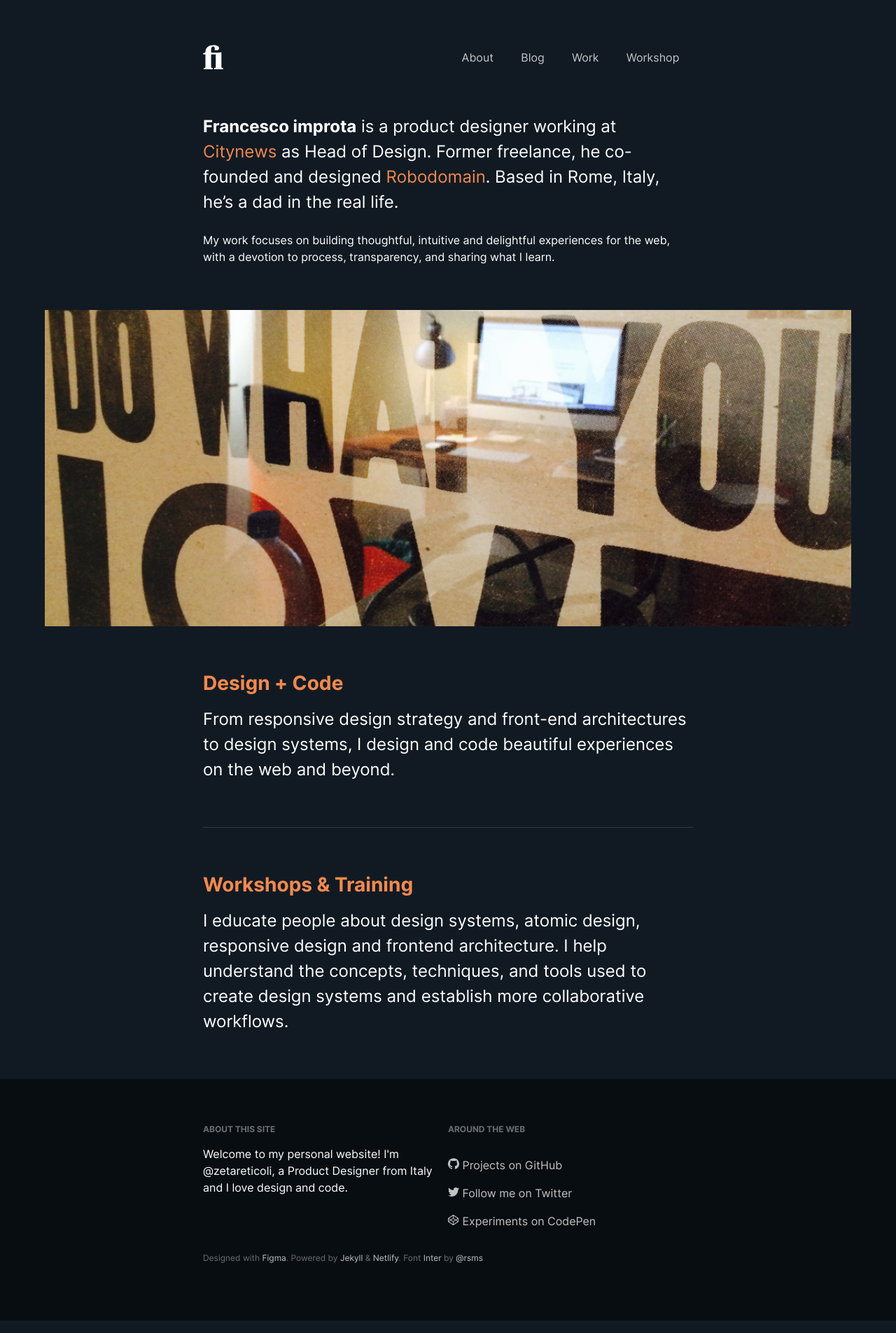
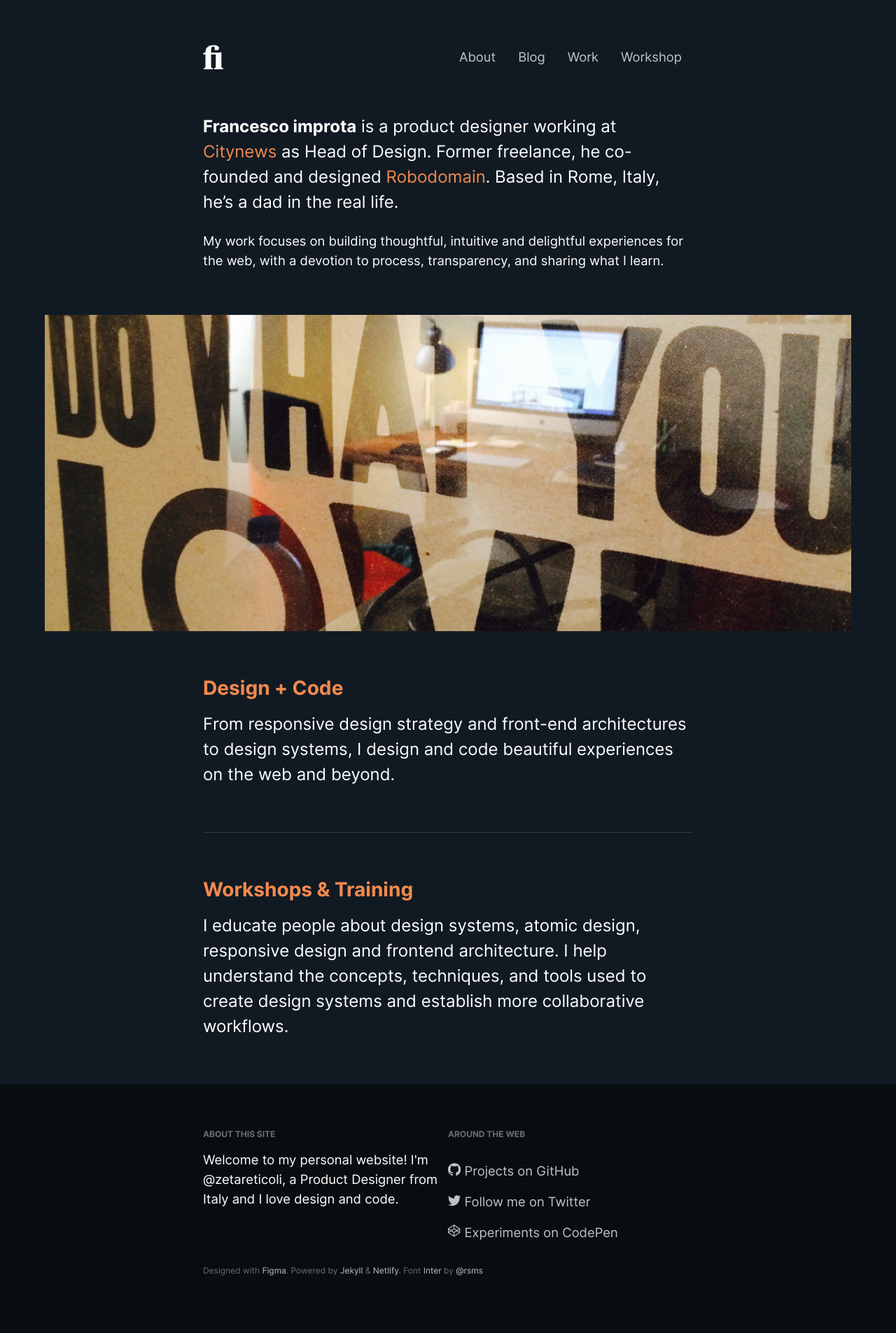
Before and after one commit to zetareticoli/fi, a Jekyll site: the page built from index.html, in a window 1280 px wide. Shown: the whole page at 70% size. Built offline with Jekyll 4.4.1, drawn with Linux system fonts in a browser that asks for light colours; nearby versions of some CDN libraries; the list of posts is cut into pages by our own code.

Commit message:
Increased base font size

```diff
--- a/_sass/_settings.scss
+++ b/_sass/_settings.scss
@@ -11,7 +11,7 @@ $text-03: $color-dark;
 $type-xlarge: 2.25rem;
 $type-large: 1.75rem;
 $type-medium: 1.25rem;
-$type-base: 1rem;
+$type-base: 1.15rem;
 $type-small: .75rem;
 
 $spacing-large: 10vw;
```
